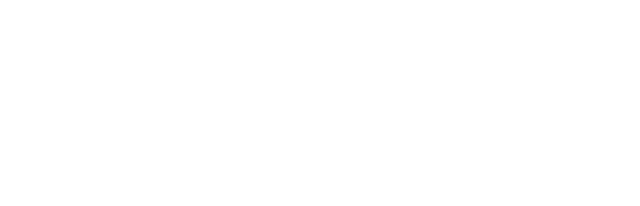
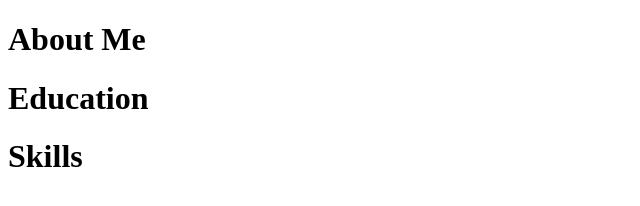
Before and after one commit to ZR-Bull/ZR-Bull.github.io, a plain HTML site: page index.html in a window 1280 px wide. Shown: the whole page, without its empty margins (0-640 px from the left). Drawn offline with Linux system fonts and the light colour scheme.

Commit message:
Update index.html

```diff
--- a/index.html
+++ b/index.html
@@ -6,7 +6,12 @@
     <title>Zach Bull</title>
 </head>
 <body>
-    <h1></h1>
+    <h1>About Me</h1>
+
+    <h1>Education</h1>
+
+    <h1>Skills</h1>
+
 
 </body>
 </html>
```
